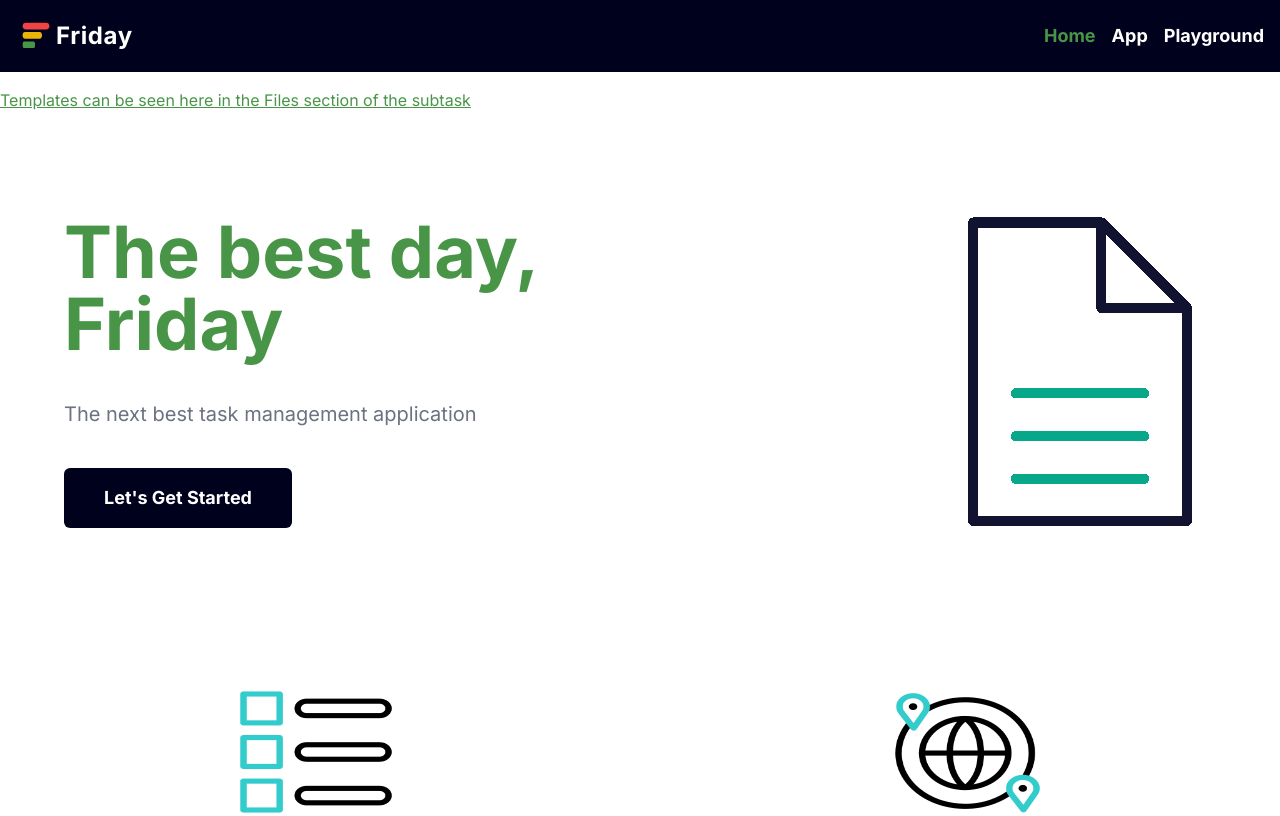
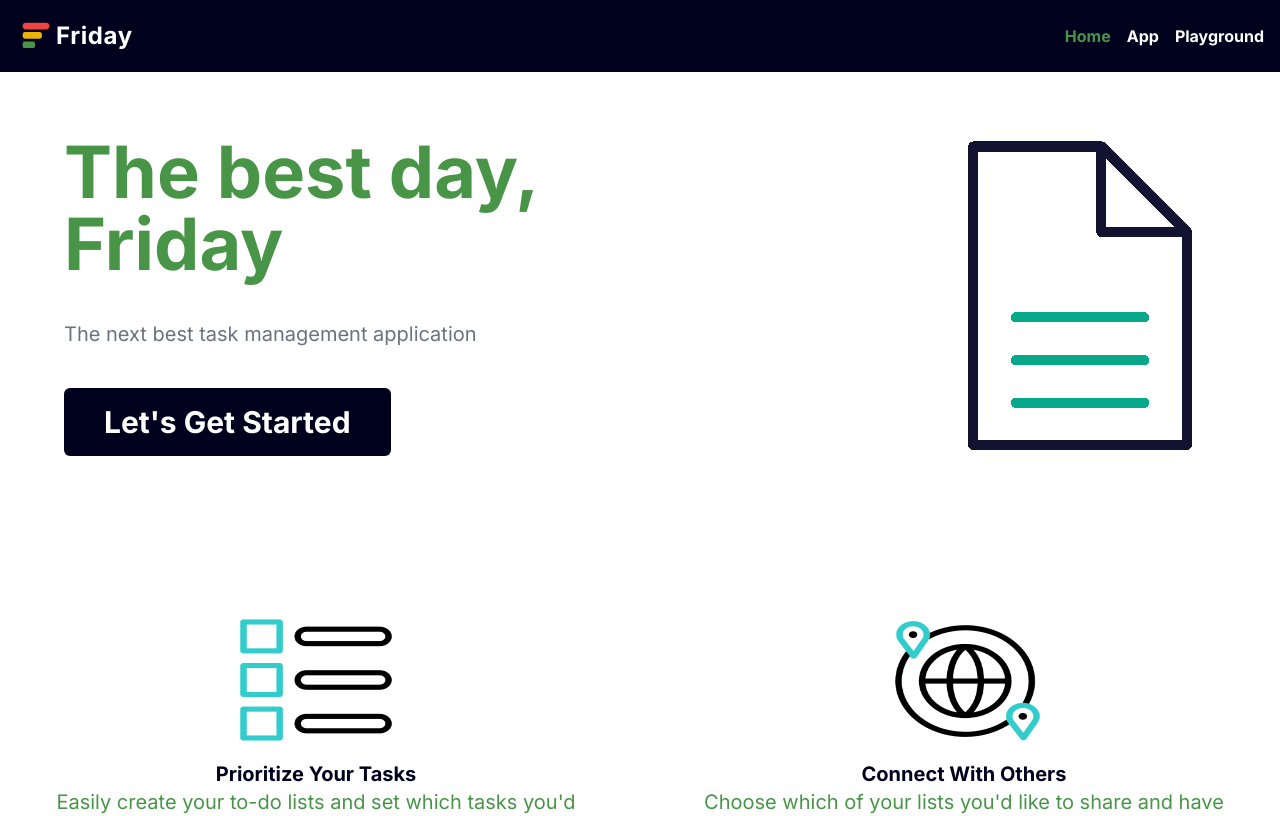
Before and after one commit to Kankenny/Friday, a React (Create React App) app in the folder frontend/: page / in a window 1280 px wide. Shown: the top 816 px of the page. Built offline with nearby package versions, Linux system fonts and the light colour scheme; the HTML template or start-up script is replaced by a standard one.

Commit message:
Implement the LetsGetStarted component

```diff
--- a/frontend/src/components/routes/landing-page/LandingPage.tsx
+++ b/frontend/src/components/routes/landing-page/LandingPage.tsx
@@ -1,4 +1,3 @@
-import StyledLink from "../../ui/StyledLink"
 import FAQ from "./FAQ"
 import Features from "./Features"
 import Headline from "./Headline"
@@ -7,13 +6,7 @@ import MissionVision from "./MissionVision"
 
 const LandingPage = () => {
   return (
-    <div className="text-secondary py-4 space-y-10">
-      <StyledLink
-        href="https://mddlknntt.monday.com/boards/4007785360/pulses/4086640487"
-        linkText="Templates can be seen here in the Files section of the subtask"
-        target="_blank"
-        rel="noopener noreferrer"
-      />
+    <div className="text-secondary space-y-10">
       <Headline />
       <Features />
       <MissionVision />
--- a/frontend/src/components/routes/landing-page/LetsGetStarted.tsx
+++ b/frontend/src/components/routes/landing-page/LetsGetStarted.tsx
@@ -1,7 +1,17 @@
-import React from "react";
+import { Link } from "react-router-dom"
+
+// I opted to use a Link component instead of RouterLink to further customize the Lets Get Started button"
 
 const LetsGetStarted = () => {
-  return <div>LetsGetStarted</div>;
-};
-
-export default LetsGetStarted;
+  return (
+    <div className="bg-secondary flex justify-center align-center p-32 border-b border-b-white">
+      <Link
+        to="/app"
+        className="px-10 py-4 bg-tertiary rounded-md text-3xl hover:scale-105 duration-200 ease-in-out text-primary font-bold text-main hover:text-secondary"
+      >
+        Let's Get Started
+      </Link>
+    </div>
+  )
+}
+export default LetsGetStarted
--- a/frontend/src/components/ui/RouterLink.tsx
+++ b/frontend/src/components/ui/RouterLink.tsx
@@ -14,7 +14,7 @@ const RouterLink = ({ to, routerLinkText, twClasses }: Props) => {
   return (
     <Link
       to={to}
-      className={`text-lg font-bold text-main hover:text-tertiary ease-in-out duration-200 ${activatedRouterLinkClasses} ${twClasses}`}
+      className={`font-bold text-main hover:text-tertiary ease-in-out duration-200 ${activatedRouterLinkClasses} ${twClasses}`}
     >
       {routerLinkText}
     </Link>
```
